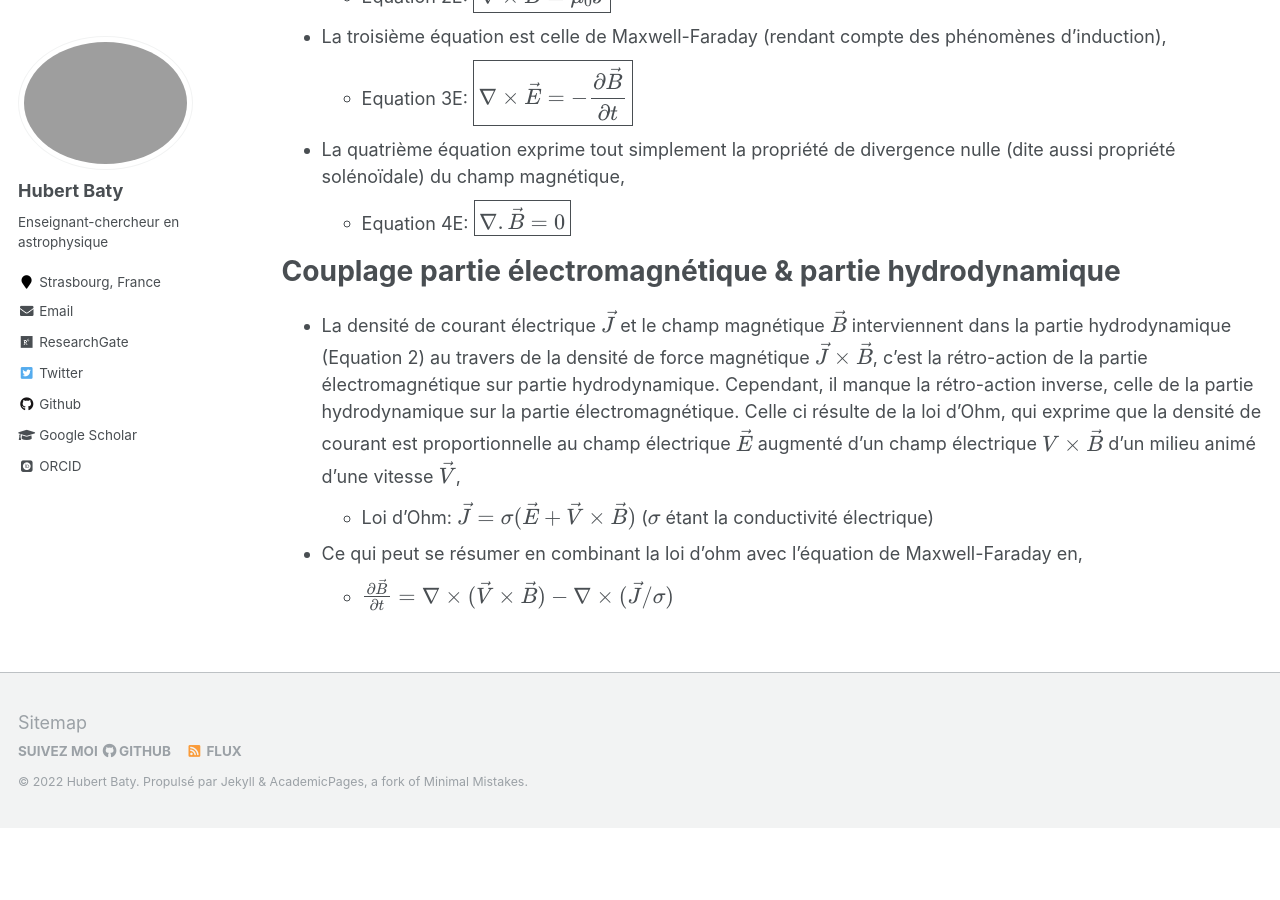
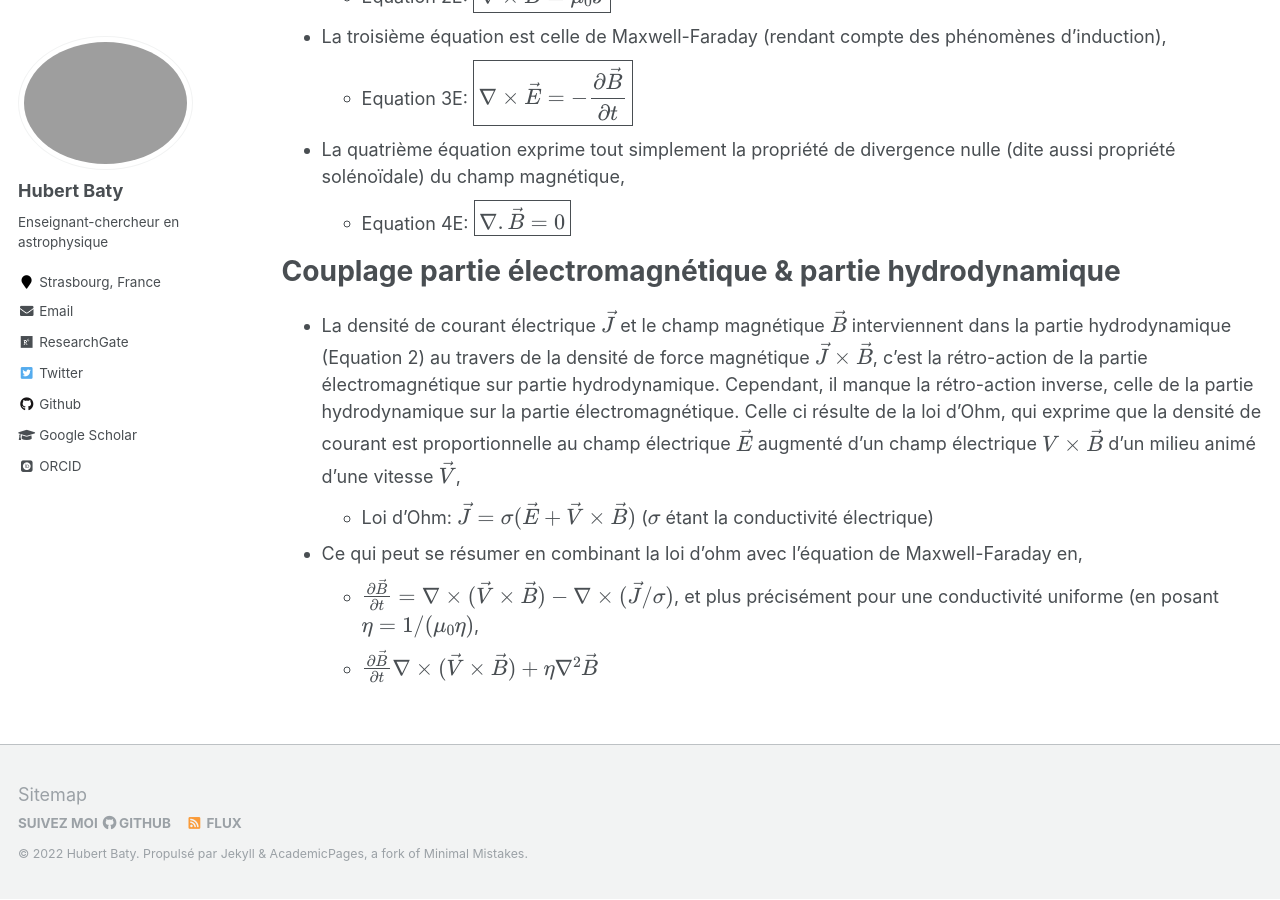
Before and after one commit to hubertbaty/hubertbaty.github.io, a Jekyll site: the page built from _pages/MHD.md, in a window 1280 px wide and 900 px high, scrolled down 2289 px. Built offline with Jekyll 4.4.1, drawn with Linux system fonts in a browser that asks for light colours; some web fonts are replaced; formulas are drawn with MathJax 3; before the commit the page ends 3117 px from its top, so only the background shows below that.

Commit message:
Update MHD.md

```diff
--- a/_pages/MHD.md
+++ b/_pages/MHD.md
@@ -52,4 +52,5 @@ Couplage partie électromagnétique & partie hydrodynamique
   * Loi d'Ohm: $\vec J = \sigma (\vec E + \vec V \times \vec B) $ ($\sigma$ étant la conductivité électrique)
 
 * Ce qui peut se résumer en combinant la loi d'ohm avec l'équation de Maxwell-Faraday en,
-  * $  \frac{\partial \vec{B}} {\partial t} = \nabla \times (\vec{V}  \times \vec{B}) - \nabla \times (\vec{J}/\sigma) $
+  * $  \frac{\partial \vec{B}} {\partial t} = \nabla \times (\vec{V}  \times \vec{B}) - \nabla \times (\vec{J}/\sigma) $, et plus précisément pour une conductivité uniforme (en posant $\eta = 1/(\mu_0 \eta)$,
+  * $ \frac{\partial \vec{B}} {\partial t}\nabla \times (\vec{V}  \times \vec{B}) +  \eta \nabla^2 \vec{B}$
```
